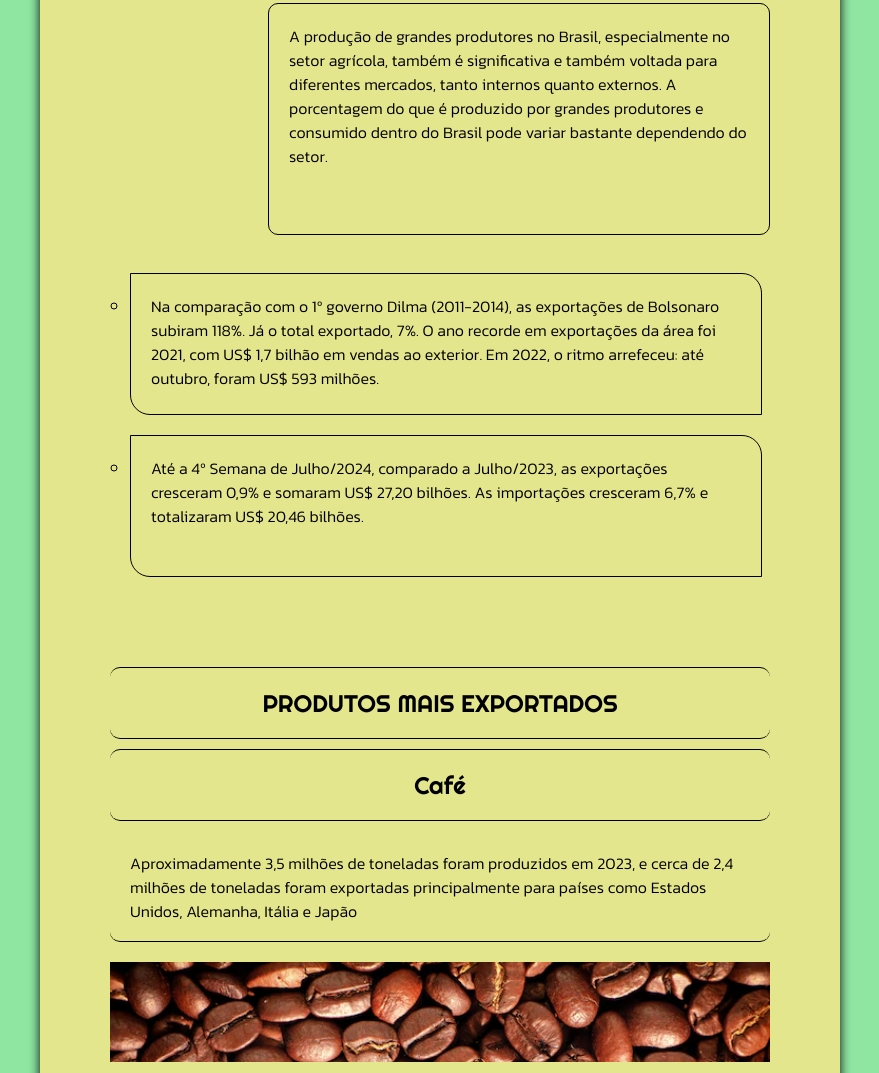
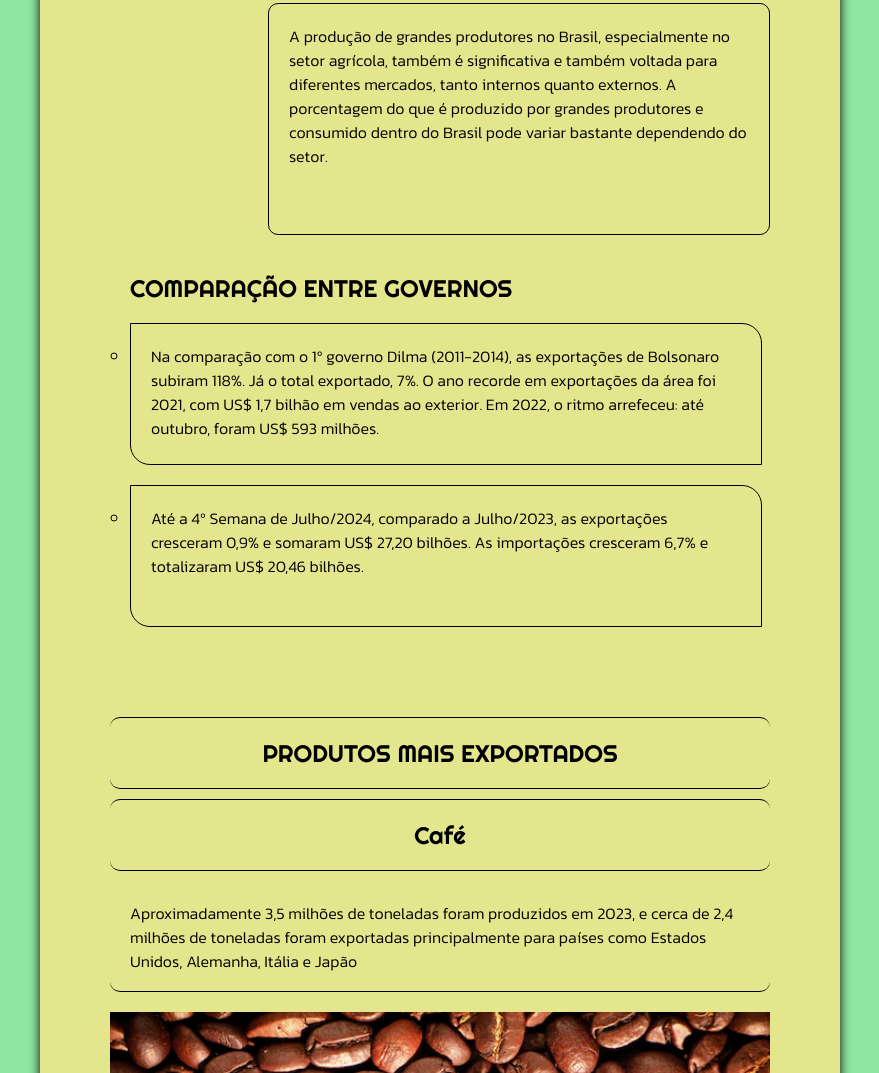
Before and after one commit to Adryan-Didur/Projeto-Agrinho, a plain HTML site: page index.html in a window 1280 px wide. Shown: the part 1122-2195 px from the top of the page, without its empty margins (200-1079 px from the left). Drawn offline with Linux system fonts and the light colour scheme.

Commit message:
Update index.html

```diff
--- a/index.html
+++ b/index.html
@@ -67,6 +67,7 @@
 
         <section id="lista">
             <ul type="circle">
+                <h1>COMPARAÇÃO ENTRE GOVERNOS</h1>
                 <li>
                     <article>
                         Na comparação com o 1º governo Dilma (2011-2014), as exportações de Bolsonaro subiram 118%. Já o total exportado, 7%. O ano recorde em exportações da área foi 2021, com US$ 1,7 bilhão em vendas ao exterior. Em 2022, o ritmo arrefeceu: até outubro, foram US$ 593 milhões.
```
